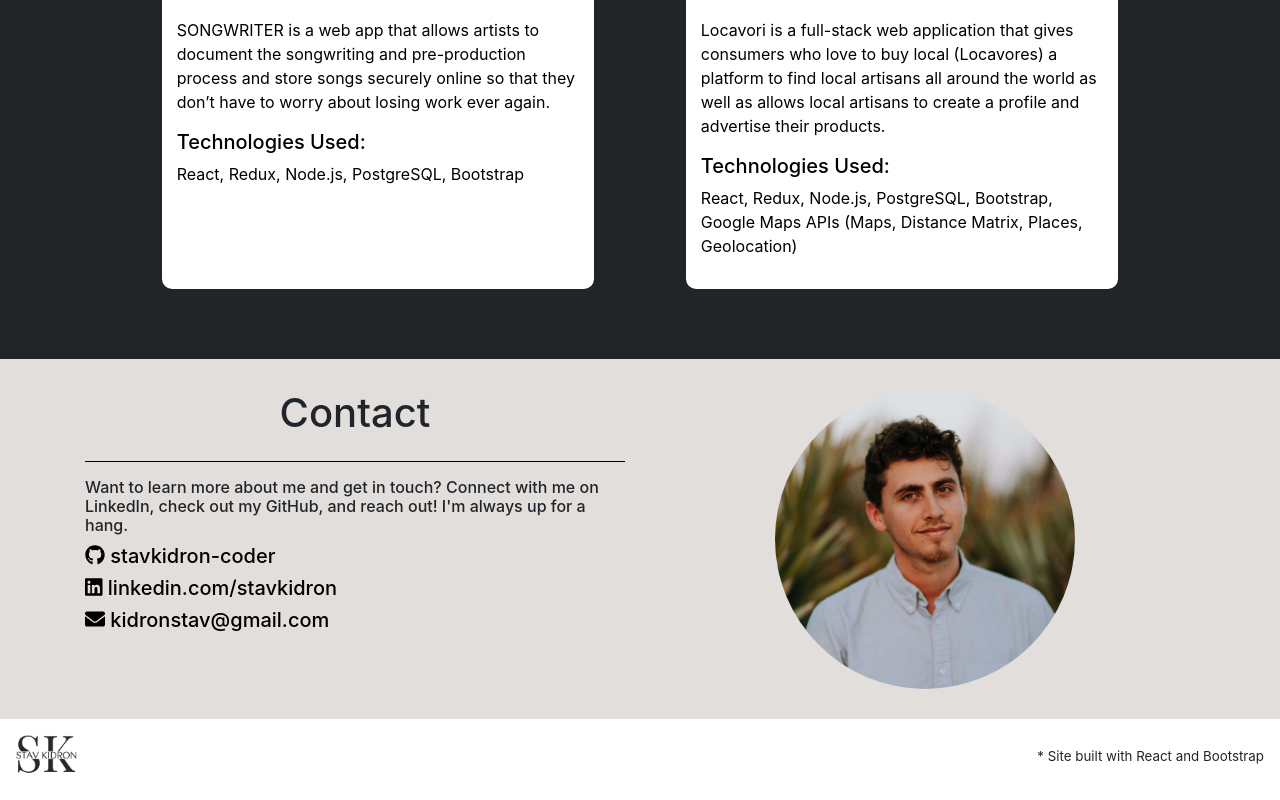
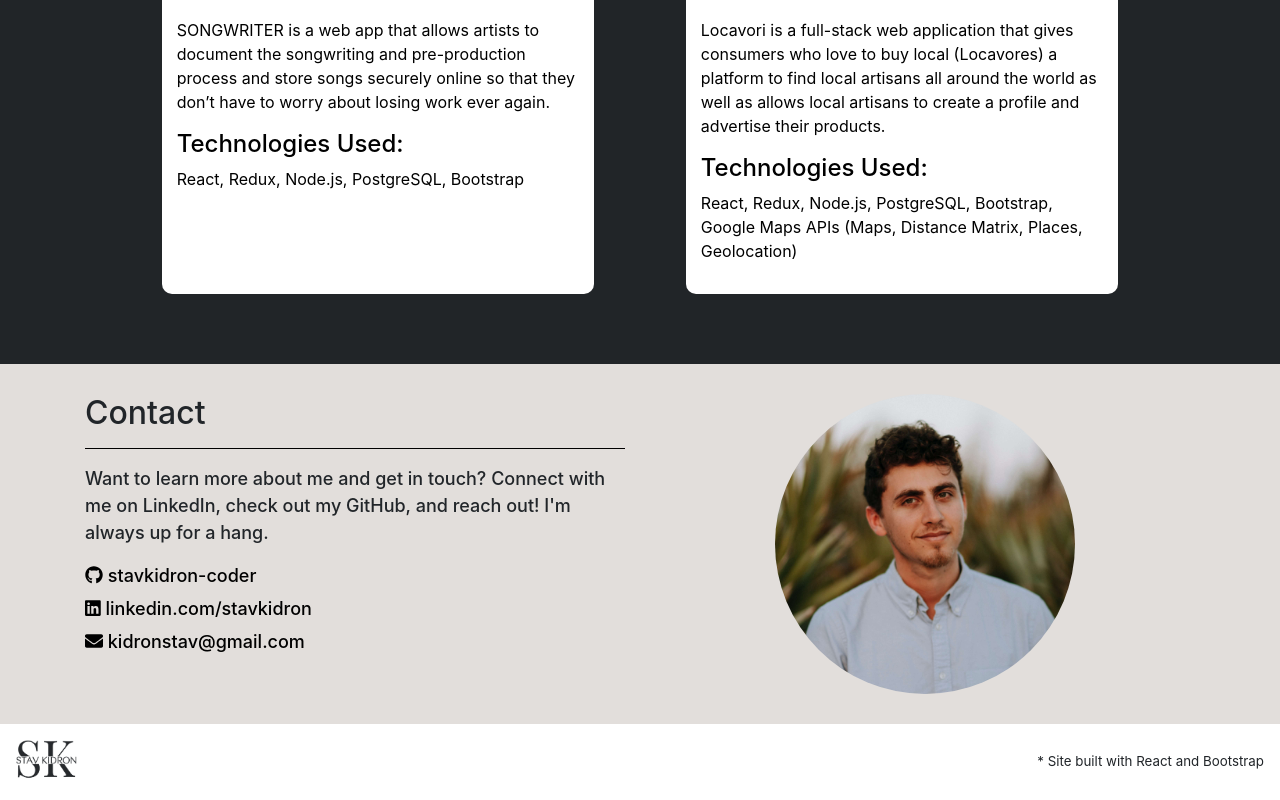
Before and after one commit to stavkidron-coder/personal-website, a React (Create React App) app: page / in a window 1280 px wide. Shown: the part 2474-3274 px from the top of the page. Built offline with nearby package versions, Linux system fonts and the light colour scheme.

Commit message:
headings on contact fixed

```diff
--- a/src/Components/App/App.css
+++ b/src/Components/App/App.css
@@ -28,12 +28,17 @@
 }
 
 .purpleBtn:hover {
-  background-color: rgb(137, 91, 165)!important;
-  color: white!important;
-  border: none!important;
+  background-color: rgb(137, 91, 165) !important;
+  color: white !important;
+  border: none !important;
 }
 
 .disclaimer {
   text-align: right;
   font-size: smaller;
 }
+
+.large-text {
+  font-size: 18px;
+  font-weight: 500;
+}
--- a/src/Components/Home/Contact/Contact.css
+++ b/src/Components/Home/Contact/Contact.css
@@ -1,11 +1,14 @@
 .contactPage {
   padding: 30px;
-    background-color: rgb(226,222,219);
+  background-color: rgb(226, 222, 219);
 }
 
 .contactIcon {
   color: black !important;
   transition: 0.5s;
+  font-size: 18px;
+  font-weight: 500;
+  margin-bottom: 6px;
 }
 .contactIcon:hover {
   color: rgb(74, 74, 74) !important;
@@ -33,3 +36,8 @@
 .emailLink:hover {
   color: rgb(74, 74, 74) !important;
 }
+
+.links-container {
+  display: flex;
+  flex-direction: column;
+}
--- a/src/Components/Home/Contact/Contact.js
+++ b/src/Components/Home/Contact/Contact.js
@@ -18,37 +18,34 @@ class Contact extends Component {
         <Container>
           <Row>
             <Col xs="12" md="6" className="contactText">
-              <div className="sectionTitle">
-                <h1>Contact</h1>
-              </div>
+              <h2>Contact</h2>
               <hr className="darkHr" />
-              <h6>
+              <p className="large-text">
                 Want to learn more about me and get in touch? Connect with me on
                 LinkedIn, check out my GitHub, and reach out! I'm always up for
                 a hang.
-              </h6>
-              <h5>
+              </p>
+              <div className="links-container">
                 <a
                   href="https://github.com/stavkidron-coder"
                   className="contactIcon"
                 >
                   {githubIcon} stavkidron-coder
                 </a>
-              </h5>
-              <h5>
                 <a
                   href="https://www.linkedin.com/in/stavkidron/"
                   className="contactIcon"
                 >
                   {linkedInIcon} linkedin.com/stavkidron
                 </a>
-              </h5>
-              <h5 className="contactIcon">
-                {emailIcon}{" "}
-                <a href="mailto:kidronstav@gmail.com" className="emailLink">
-                  kidronstav@gmail.com
+
+                <a
+                  href="mailto:kidronstav@gmail.com"
+                  className="emailLink contactIcon"
+                >
+                  {emailIcon} kidronstav@gmail.com
                 </a>
-              </h5>
+              </div>
             </Col>
 
             <Col xs="12" md="6" className="contactPic">
--- a/src/Components/Home/PreviousWork/PreviousWork.css
+++ b/src/Components/Home/PreviousWork/PreviousWork.css
@@ -1,7 +1,7 @@
 .previousWork {
   padding-top: 50px;
   padding-bottom: 50px;
-    background-color: rgb(33,37,40);
+  background-color: rgb(33, 37, 40);
 }
 
 .prevWorkTitle {
--- a/src/Components/Home/PreviousWork/PreviousWork.js
+++ b/src/Components/Home/PreviousWork/PreviousWork.js
@@ -15,7 +15,6 @@ class Work extends Component {
           <br />
 
           <div className="cardWrapper">
-            {/* <Row> */}
             <Col xs="12" xl="5" className="workCard">
               <div className="songwriter-description">
                 <h3 className="prevWorkTitle songwriterDescriptionTitle">
@@ -43,7 +42,7 @@ class Work extends Component {
                     securely online so that they don’t have to worry about
                     losing work ever again.
                   </p>
-                  <h5>Technologies Used:</h5>
+                  <h4>Technologies Used:</h4>
                   <p>React, Redux, Node.js, PostgreSQL, Bootstrap</p>
                 </div>
               </div>
@@ -77,11 +76,13 @@ class Work extends Component {
                     local artisans to create a profile and advertise their
                     products.
                   </p>
-                  <h5>Technologies Used:</h5>
-                  <p>
-                    React, Redux, Node.js, PostgreSQL, Bootstrap, Google Maps
-                    APIs (Maps, Distance Matrix, Places, Geolocation)
-                  </p>
+                  <div>
+                    <h4>Technologies Used:</h4>
+                    <p>
+                      React, Redux, Node.js, PostgreSQL, Bootstrap, Google Maps
+                      APIs (Maps, Distance Matrix, Places, Geolocation)
+                    </p>
+                  </div>
                 </div>
               </div>
             </Col>
```
Also changed, not shown: 1 other file (tests, documents, lock files or other folders). Lines whose indentation alone changed are shown as unchanged.
